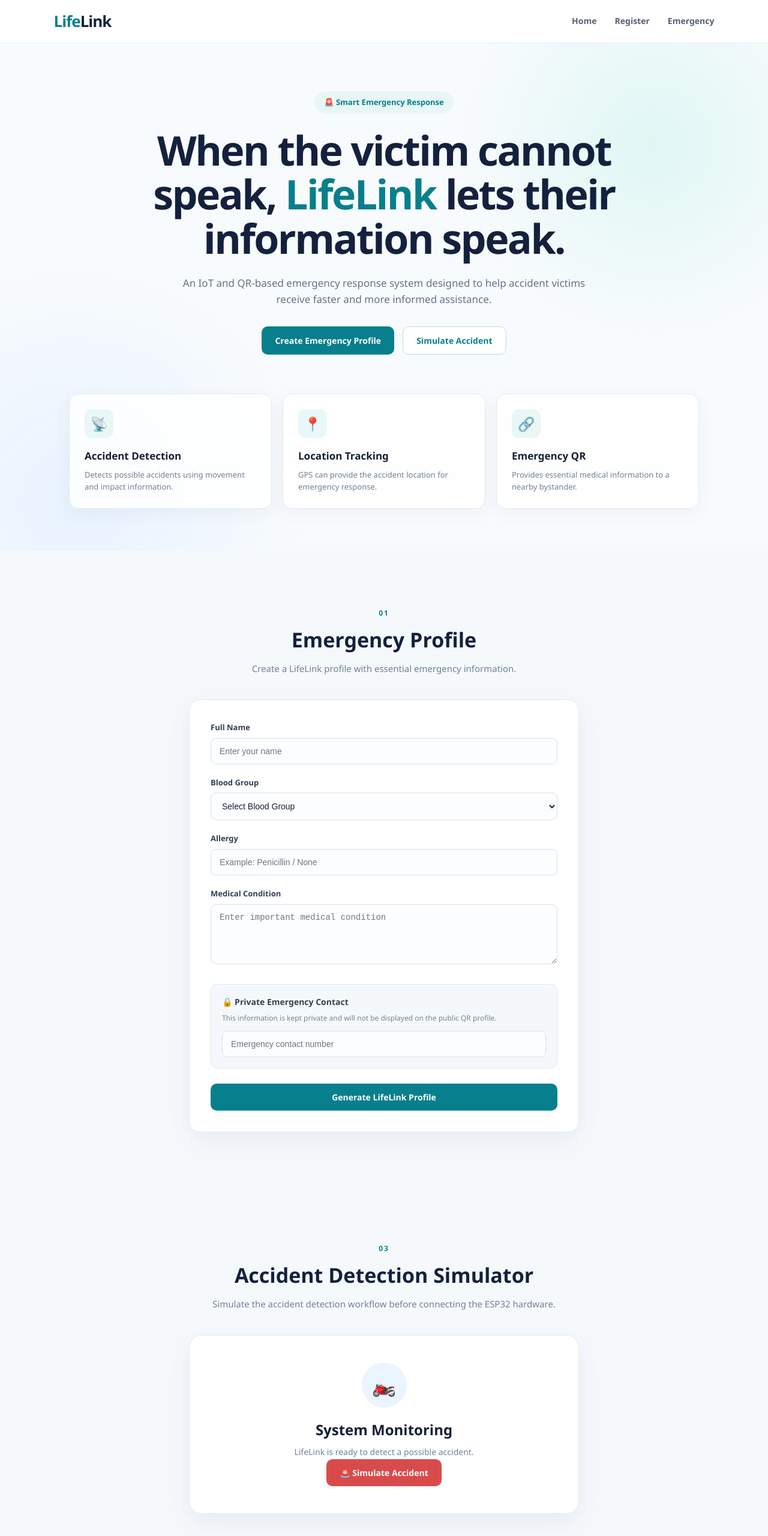
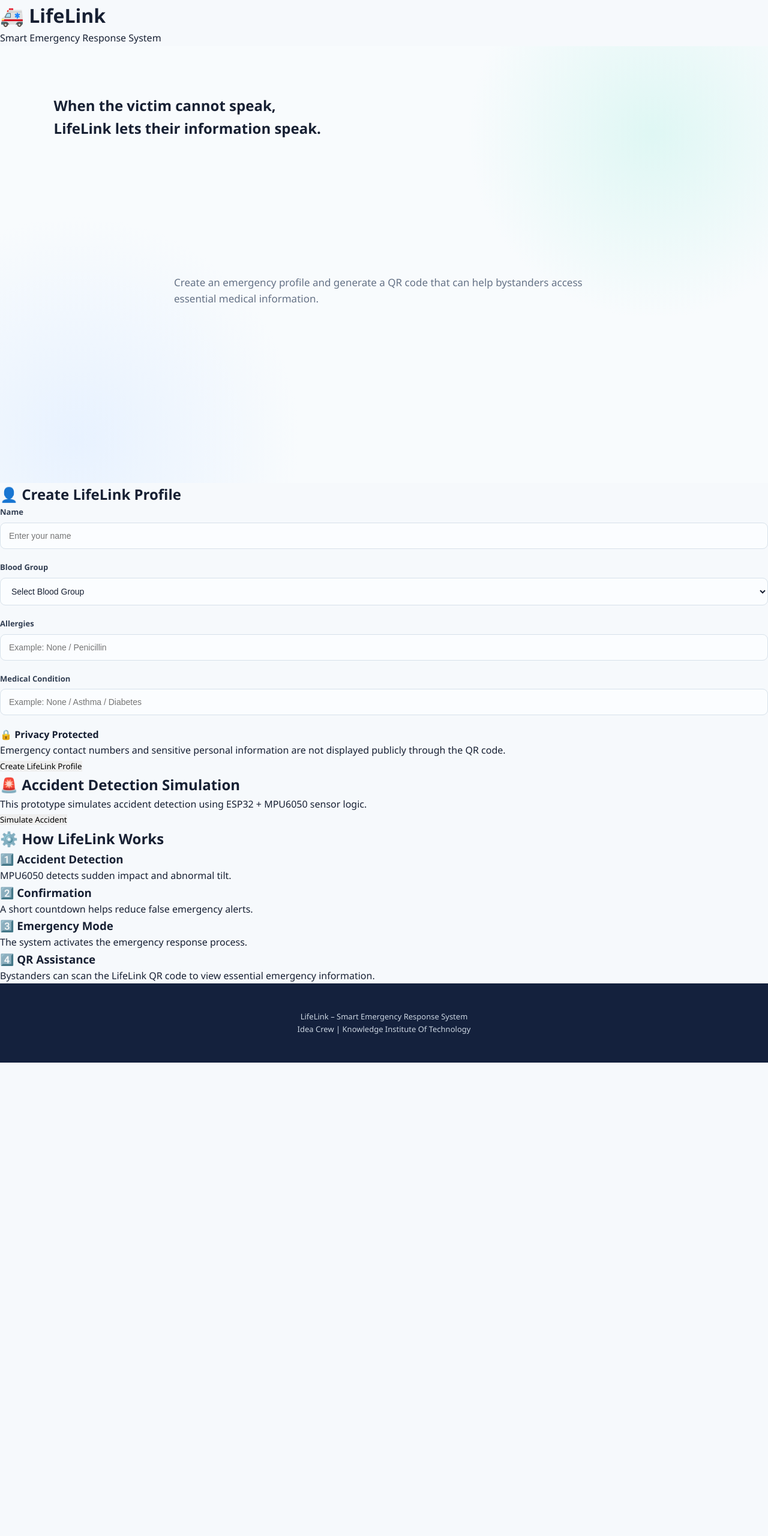
Before and after one commit to vinsikaboopathi/LifeLink, a plain HTML site: page index.html in a window 1280 px wide. Shown: the top 2560 px of the page at 60% size. After the commit the page ends 1771 px from the top, so only its background shows below. Drawn offline with Linux system fonts and the light colour scheme.

Commit message:
Add files via upload

```diff
--- a/index.html
+++ b/index.html
@@ -7,121 +7,50 @@
     <title>LifeLink - Smart Emergency Response System</title>
 
     <link rel="stylesheet" href="style.css">
-    <script src="https://cdnjs.cloudflare.com/ajax/libs/qrcodejs/1.0.0/qrcode.min.js"></script>
 </head>
 
 <body>
 
-    <!-- Navigation -->
-    <nav class="navbar">
-        <div class="logo">
-            <span>Life</span>Link
+    <!-- HEADER -->
+    <header class="header">
+        <div class="container">
+            <h1>🚑 LifeLink</h1>
+            <p>Smart Emergency Response System</p>
         </div>
-
-        <div class="nav-links">
-            <a href="#home">Home</a>
-            <a href="#register">Register</a>
-            <a href="#emergency">Emergency</a>
-        </div>
-    </nav>
+    </header>
 
 
-    <!-- HOME SECTION -->
-    <section id="home" class="hero">
+    <main class="container">
 
-        <div class="hero-content">
-
-            <div class="badge">
-                🚨 Smart Emergency Response
-            </div>
-
-            <h1>
-                When the victim cannot speak,
-                <span>LifeLink</span> lets their information speak.
-            </h1>
+        <!-- INTRO -->
+        <section class="hero">
+            <h2>When the victim cannot speak,</h2>
+            <h2>LifeLink lets their information speak.</h2>
 
             <p>
-                An IoT and QR-based emergency response system
-                designed to help accident victims receive faster
-                and more informed assistance.
+                Create an emergency profile and generate a QR code
+                that can help bystanders access essential medical information.
             </p>
-
-            <div class="hero-buttons">
-                <button class="primary-btn"
-                        onclick="scrollToSection('register')">
-                    Create Emergency Profile
-                </button>
-
-                <button class="secondary-btn"
-                        onclick="scrollToSection('emergency')">
-                    Simulate Accident
-                </button>
-            </div>
-
-        </div>
+        </section>
 
 
-        <!-- Feature Cards -->
-        <div class="features">
+        <!-- PROFILE CREATION -->
+        <section class="card">
 
-            <div class="feature-card">
-                <div class="feature-icon">📡</div>
-                <h3>Accident Detection</h3>
-                <p>
-                    Detects possible accidents using
-                    movement and impact information.
-                </p>
-            </div>
-
-            <div class="feature-card">
-                <div class="feature-icon">📍</div>
-                <h3>Location Tracking</h3>
-                <p>
-                    GPS can provide the accident location
-                    for emergency response.
-                </p>
-            </div>
-
-            <div class="feature-card">
-                <div class="feature-icon">🔗</div>
-                <h3>Emergency QR</h3>
-                <p>
-                    Provides essential medical information
-                    to a nearby bystander.
-                </p>
-            </div>
-
-        </div>
-
-    </section>
-
-
-    <!-- REGISTER SECTION -->
-    <section id="register" class="section">
-
-        <div class="section-title">
-            <span>01</span>
-            <h2>Emergency Profile</h2>
-            <p>
-                Create a LifeLink profile with essential
-                emergency information.
-            </p>
-        </div>
-
-
-        <div class="form-card">
+            <h2>👤 Create LifeLink Profile</h2>
 
             <div class="form-group">
-                <label>Full Name</label>
+                <label for="name">Name</label>
                 <input
                     type="text"
                     id="name"
-                    placeholder="Enter your name">
+                    placeholder="Enter your name"
+                >
             </div>
 
 
             <div class="form-group">
-                <label>Blood Group</label>
+                <label for="bloodGroup">Blood Group</label>
 
                 <select id="bloodGroup">
                     <option value="">Select Blood Group</option>
@@ -138,282 +67,256 @@
 
 
             <div class="form-group">
-                <label>Allergy</label>
+                <label for="allergy">Allergies</label>
 
                 <input
                     type="text"
                     id="allergy"
-                    placeholder="Example: Penicillin / None">
+                    placeholder="Example: None / Penicillin"
+                >
             </div>
 
 
             <div class="form-group">
-                <label>Medical Condition</label>
+                <label for="condition">Medical Condition</label>
 
-                <textarea
+                <input
+                    type="text"
                     id="condition"
-                    placeholder="Enter important medical condition"></textarea>
+                    placeholder="Example: None / Asthma / Diabetes"
+                >
             </div>
 
 
-            <!-- PRIVATE INFORMATION -->
-            <div class="private-box">
-
-                <div class="private-title">
-                    🔒 Private Emergency Contact
-                </div>
+            <!-- PRIVACY -->
+            <div class="privacy-box">
+                🔒 <strong>Privacy Protected</strong>
 
                 <p>
-                    This information is kept private and will
-                    not be displayed on the public QR profile.
+                    Emergency contact numbers and sensitive personal
+                    information are not displayed publicly through the QR code.
                 </p>
-
-                <input
-                    type="tel"
-                    id="emergencyContact"
-                    placeholder="Emergency contact number">
-
             </div>
 
 
-            <button class="primary-btn full-btn"
-                    onclick="createProfile()">
-
-                Generate LifeLink Profile
-
+            <button
+                class="btn"
+                onclick="createProfile()"
+            >
+                Create LifeLink Profile
             </button>
 
-        </div>
 
-    </section>
+            <!-- SUCCESS MESSAGE -->
+            <div
+                id="successMessage"
+                class="success-message"
+                style="display: none;"
+            >
+                ✅ LifeLink Profile has been created successfully!
+            </div>
+
+        </section>
 
 
-    <!-- QR SECTION -->
-    <section id="qrSection" class="section hidden">
 
-        <div class="section-title">
+        <!-- QR SECTION -->
+        <section
+            class="card"
+            id="qrSection"
+            style="display: none;"
+        >
 
-            <span>02</span>
-
-            <h2>Your LifeLink QR</h2>
+            <h2>📱 Your LifeLink QR Code</h2>
 
             <p>
-                This QR contains only essential emergency
-                information. Your contact number is not public.
+                Scan this QR code using a mobile phone to view
+                the emergency profile.
             </p>
 
-        </div>
+
+            <!-- QR CODE WILL APPEAR HERE -->
+            <div
+                id="qrcode"
+                class="qr-container"
+            ></div>
 
 
-        <div class="qr-card">
+            <p class="qr-note">
+                LifeLink ID:
+                <strong id="lifeLinkId">LL-DEMO01</strong>
+            </p>
 
-            <div id="qrcode"></div>
+        </section>
 
-            <h3 id="profileName">LifeLink User</h3>
+
+
+        <!-- ACCIDENT SIMULATION -->
+        <section class="card">
+
+            <h2>🚨 Accident Detection Simulation</h2>
 
             <p>
-                LifeLink ID:
-                <strong id="lifeLinkId">LL0000</strong>
+                This prototype simulates accident detection using
+                ESP32 + MPU6050 sensor logic.
             </p>
 
-            <div class="privacy-note">
-                🔒 Emergency contact remains private
-            </div>
-
-        </div>
-
-    </section>
+            <button
+                class="btn danger"
+                onclick="startAccidentDetection()"
+            >
+                Simulate Accident
+            </button>
 
 
-    <!-- EMERGENCY SIMULATOR -->
-    <section id="emergency" class="section emergency-section">
+            <!-- COUNTDOWN -->
+            <div
+                id="countdownSection"
+                style="display: none;"
+            >
 
-        <div class="section-title">
+                <h3>⚠️ Possible Accident Detected!</h3>
 
-            <span>03</span>
+                <p>
+                    Emergency alert will be triggered in:
+                </p>
 
-            <h2>Accident Detection Simulator</h2>
-
-            <p>
-                Simulate the accident detection workflow
-                before connecting the ESP32 hardware.
-            </p>
-
-        </div>
+                <div
+                    id="countdown"
+                    class="countdown"
+                >
+                    30
+                </div>
 
 
-        <div class="emergency-card">
-
-            <div id="normalState">
-
-                <div class="status-icon">
-                    🏍️
-                </div>
-
-                <h3>System Monitoring</h3>
-
-                <p>
-                    LifeLink is ready to detect a possible accident.
-                </p>
-
-                <button class="danger-btn"
-                        onclick="simulateAccident()">
-
-                    🚨 Simulate Accident
-
+                <button
+                    class="btn cancel"
+                    onclick="cancelEmergency()"
+                >
+                    ❌ Cancel Emergency
                 </button>
 
             </div>
 
 
-            <!-- DETECTION STATE -->
-            <div id="detectionState" class="hidden">
+            <!-- EMERGENCY MODE -->
+            <div
+                id="emergencySection"
+                style="display: none;"
+            >
 
-                <div class="danger-icon">
-                    ⚠️
-                </div>
-
-                <h3>Possible Accident Detected</h3>
+                <h3>🚨 EMERGENCY MODE ACTIVE</h3>
 
                 <p>
-                    Impact + abnormal movement detected.
+                    Emergency response process has been activated.
                 </p>
 
-                <div class="countdown" id="countdown">
-                    30
-                </div>
-
-                <p class="countdown-text">
-                    Please confirm that you are safe.
-                </p>
-
-                <button class="safe-btn"
-                        onclick="cancelEmergency()">
-
-                    ✅ I'M OK
-
+                <button
+                    class="btn"
+                    onclick="showLocation()"
+                >
+                    📍 Show Accident Location
                 </button>
 
             </div>
 
+        </section>
 
-            <!-- EMERGENCY STATE -->
-            <div id="emergencyState" class="hidden">
 
-                <div class="danger-icon">
-                    🚨
+
+        <!-- LOCATION -->
+        <section
+            class="card"
+            id="locationSection"
+            style="display: none;"
+        >
+
+            <h2>📍 Accident Location</h2>
+
+            <p>
+                GPS location will be obtained from the GPS module
+                in the hardware prototype.
+            </p>
+
+            <div class="location-box">
+                📡 GPS Location: Prototype Simulation
+            </div>
+
+            <p>
+                🏥 Nearby hospital detection and navigation
+                will be integrated in the future version.
+            </p>
+
+        </section>
+
+
+
+        <!-- HOW IT WORKS -->
+        <section class="card">
+
+            <h2>⚙️ How LifeLink Works</h2>
+
+            <div class="steps">
+
+                <div class="step">
+                    <h3>1️⃣ Accident Detection</h3>
+                    <p>
+                        MPU6050 detects sudden impact and abnormal tilt.
+                    </p>
                 </div>
 
-                <h3>Emergency Mode Activated</h3>
 
-                <p>
-                    No response received from the rider.
-                </p>
-
-                <div class="alert-details">
-
-                    <p>📍 Location detected</p>
-                    <p>📱 Family notification triggered</p>
-                    <p>🏥 Nearby hospitals available</p>
-
+                <div class="step">
+                    <h3>2️⃣ Confirmation</h3>
+                    <p>
+                        A short countdown helps reduce false emergency alerts.
+                    </p>
                 </div>
 
-                <button class="primary-btn"
-                        onclick="showLocation()">
 
-                    View Accident Location
+                <div class="step">
+                    <h3>3️⃣ Emergency Mode</h3>
+                    <p>
+                        The system activates the emergency response process.
+                    </p>
+                </div>
 
-                </button>
+
+                <div class="step">
+                    <h3>4️⃣ QR Assistance</h3>
+                    <p>
+                        Bystanders can scan the LifeLink QR code
+                        to view essential emergency information.
+                    </p>
+                </div>
 
             </div>
 
+        </section>
 
-            <!-- CANCELLED STATE -->
-            <div id="cancelledState" class="hidden">
+    </main>
 
-                <div class="success-icon">
-                    ✅
-                </div>
-
-                <h3>Alert Cancelled</h3>
-
-                <p>
-                    Rider confirmed that they are safe.
-                </p>
-
-                <button class="secondary-btn"
-                        onclick="resetEmergency()">
-
-                    Back to Monitoring
-
-                </button>
-
-            </div>
-
-        </div>
-
-    </section>
-
-
-    <!-- LOCATION -->
-    <section id="locationSection" class="section hidden">
-
-        <div class="section-title">
-
-            <span>04</span>
-
-            <h2>Accident Location</h2>
-
-        </div>
-
-        <div class="location-card">
-
-            <div class="map-placeholder">
-                📍
-                <span>Accident Location</span>
-            </div>
-
-            <div class="location-info">
-
-                <p>
-                    <strong>Location:</strong> Salem
-                </p>
-
-                <p>
-                    <strong>Latitude:</strong> 11.6643
-                </p>
-
-                <p>
-                    <strong>Longitude:</strong> 78.1460
-                </p>
-
-                <button class="primary-btn">
-                    🗺️ View on Map
-                </button>
-
-            </div>
-
-        </div>
-
-    </section>
 
 
     <!-- FOOTER -->
-    <footer>
-
-        <h3>LifeLink</h3>
+    <footer class="footer">
 
         <p>
-            Smart Emergency Response System
+            LifeLink – Smart Emergency Response System
         </p>
 
-        <p class="footer-small">
-            Prototype developed by Idea Crew
+        <p>
+            Idea Crew | Knowledge Institute Of Technology
         </p>
 
     </footer>
 
 
+
+    <!-- QR CODE LIBRARY -->
+    <script src="https://cdnjs.cloudflare.com/ajax/libs/qrcodejs/1.0.0/qrcode.min.js"></script>
+
+    <!-- OUR JAVASCRIPT -->
     <script src="script.js"></script>
 
 </body>
```
